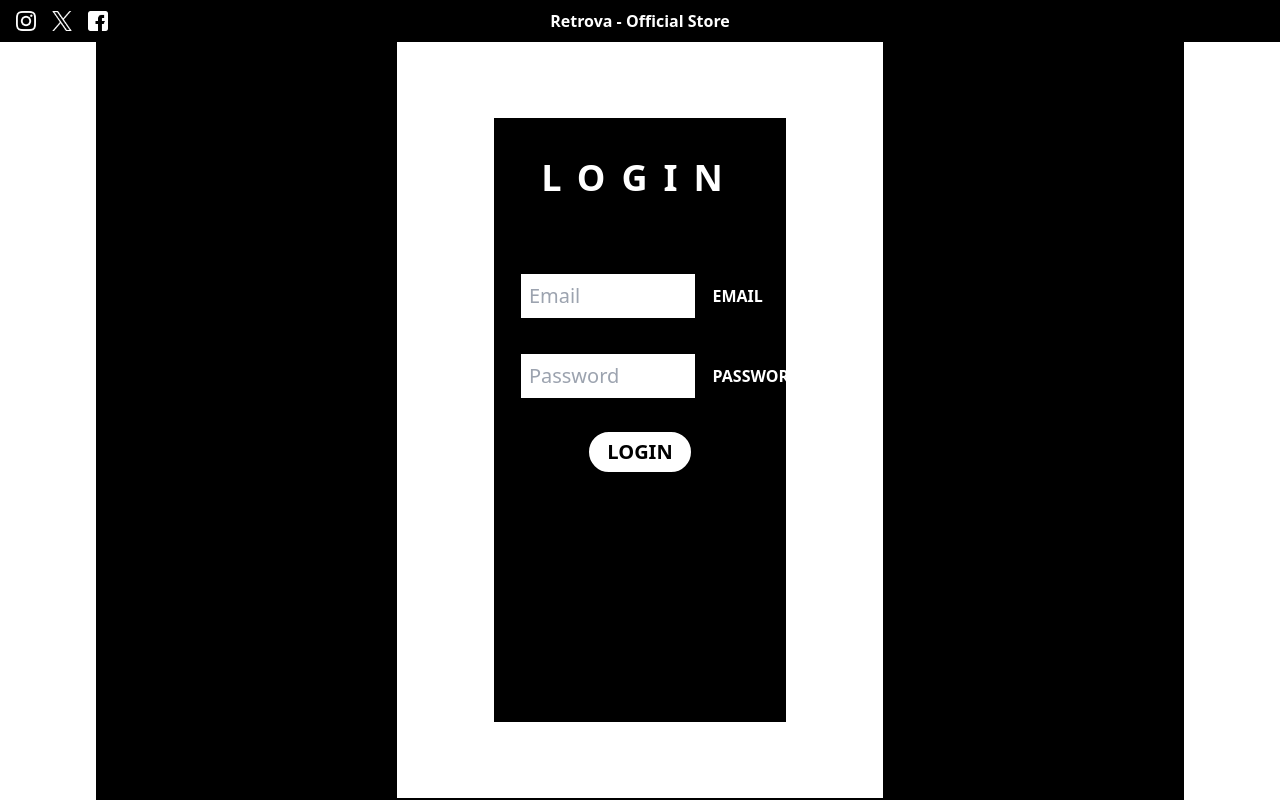
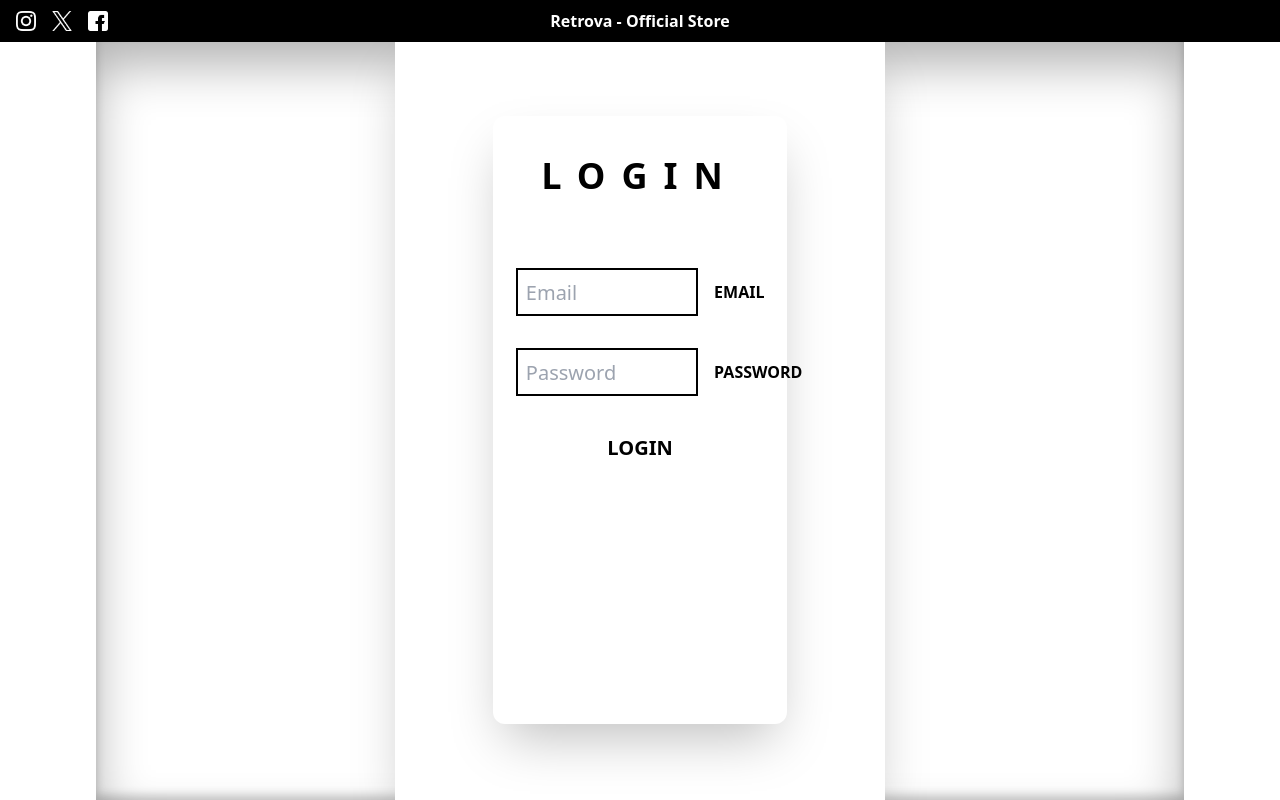
Before and after one commit to Jim2510/retrova-ecom, a Next.js app: page /login in a window 1280 px wide. Built offline with nearby package versions, Linux system fonts and the light colour scheme; a web font is replaced by a local one.

Commit message:
new login page style

```diff
--- a/src/app/components/reusables/Navbar.jsx
+++ b/src/app/components/reusables/Navbar.jsx
@@ -382,30 +382,30 @@ export default function Navbar({ toggleOpen, scrollY, bgNav }) {
                 <Link
                   to="/userOrders"
                   href="/userOrders"
-                  className="bg-white rounded-full border-2 font-semibold border-black w-fit px-4"
+                  className="bg-white rounded-lg py-1 border-2 font-semibold border-black w-[100px] text-center px-4"
                 >
                   Order History
                 </Link>
                 <button
                   onClick={handleLogOut}
-                  className=" rounded-full border-2 border-black w-fit px-4 font-semibold"
+                  className=" rounded-lg border-2 border-black w-[100px] text-center py-1 px-4 font-semibold"
                 >
                   Logout
                 </button>
               </div>
             ) : (
-              <div className="flex flex-col justify-center items-center gap-6 h-full">
+              <div className="flex flex-col justify-center items-center gap-6 h-full py-8">
                 <Link
                   to="/login"
                   href="/login"
-                  className="bg-white rounded-full border-2 border-black w-fit px-4"
+                  className="bg-white rounded-lg py-1 border-2 border-black text-center px-4 w-[100px]"
                 >
                   Login
                 </Link>
                 <Link
                   to="/register"
                   href="/register"
-                  className="bg-white rounded-full border-2 border-black w-fit px-4"
+                  className="bg-white rounded-lg py-1 border-2 border-black text-center px-4 w-[100px]"
                 >
                   Register
                 </Link>
--- a/src/app/login/page.jsx
+++ b/src/app/login/page.jsx
@@ -71,14 +71,14 @@ export default function Login() {
         {/* <Navbar bgNav={"!bg-white"} /> */}
 
         <div className="w-full h-full flex justify-center items-center pt-10 drop-shadow-2xl bg-white">
-          <div className="w-[85%] h-full flex justify-center items-center bg-black">
-            <div className="w-full sm:w-[45%] h-full flex justify-center items-center sm:border-2 border-black bg-white">
-              <div className="w-full sm:w-[60%] h-[80%] border-black flex justify-center items-center flex-col bg-black backdrop-blur-3xl text-white">
+          <div className="w-[85%] h-full flex justify-center items-center bg-white shadow-inner-2xl">
+            <div className="w-full sm:w-[45%] h-full flex justify-center items-center bg-white shadow-2xl">
+              <div className="w-full sm:w-[60%] h-[80%] flex justify-center rounded-xl items-center flex-col shadow-2xl backdrop-blur-3xl text-black">
                 <h2 className="text-4xl font-semibold py-10 tracking-[1rem]">
                   LOGIN
                 </h2>
                 <form
-                  className="w-[90%] h-full border-2 border-black mb-10 flex-col flex justify-start items-center"
+                  className="w-[90%] h-full  mb-10 flex-col flex justify-start items-center"
                   onSubmit={loginUser}
                 >
                   <div className="grid grid-cols-4 w-full pt-8 px-2 items-center gap-4">
--- a/tailwind.config.js
+++ b/tailwind.config.js
@@ -7,6 +7,10 @@ module.exports = {
   ],
   theme: {
     extend: {
+      boxShadow: {
+        "inner-2xl":
+          "inset 0 25px 50px rgba(0, 0, 0, 0.3), inset 0 -5px 10px rgba(0, 0, 0, 0.2)",
+      },
       fontFamily: {
         "ibm-plex-serif": ['"IBM Plex Serif"', "serif"],
       },
```
